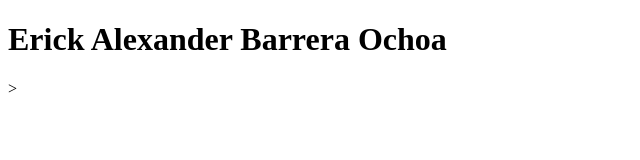
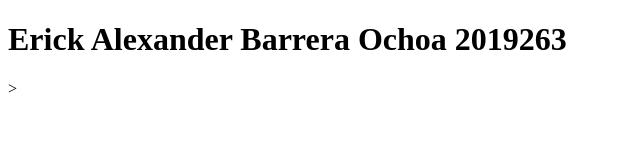
Before and after one commit to ebarrera2019263/IN5BV, a plain HTML site: page index.html in a window 1280 px wide. Shown: the whole page, without its empty margins (0-640 px from the left). Drawn offline with Linux system fonts and the light colour scheme.

Commit message:
Se agregó el número de carné del estudiante

```diff
--- a/index.html
+++ b/index.html
@@ -5,7 +5,7 @@
     <meta name="viewport" content="width=device-width, initial-scale=1.0">
     <title>Primera página con GIT</title>
 </head>
-<h1>Erick Alexander Barrera Ochoa</h1>>
+<h1>Erick Alexander Barrera Ochoa 2019263</h1>>
 <body>
 
 </body>
```
